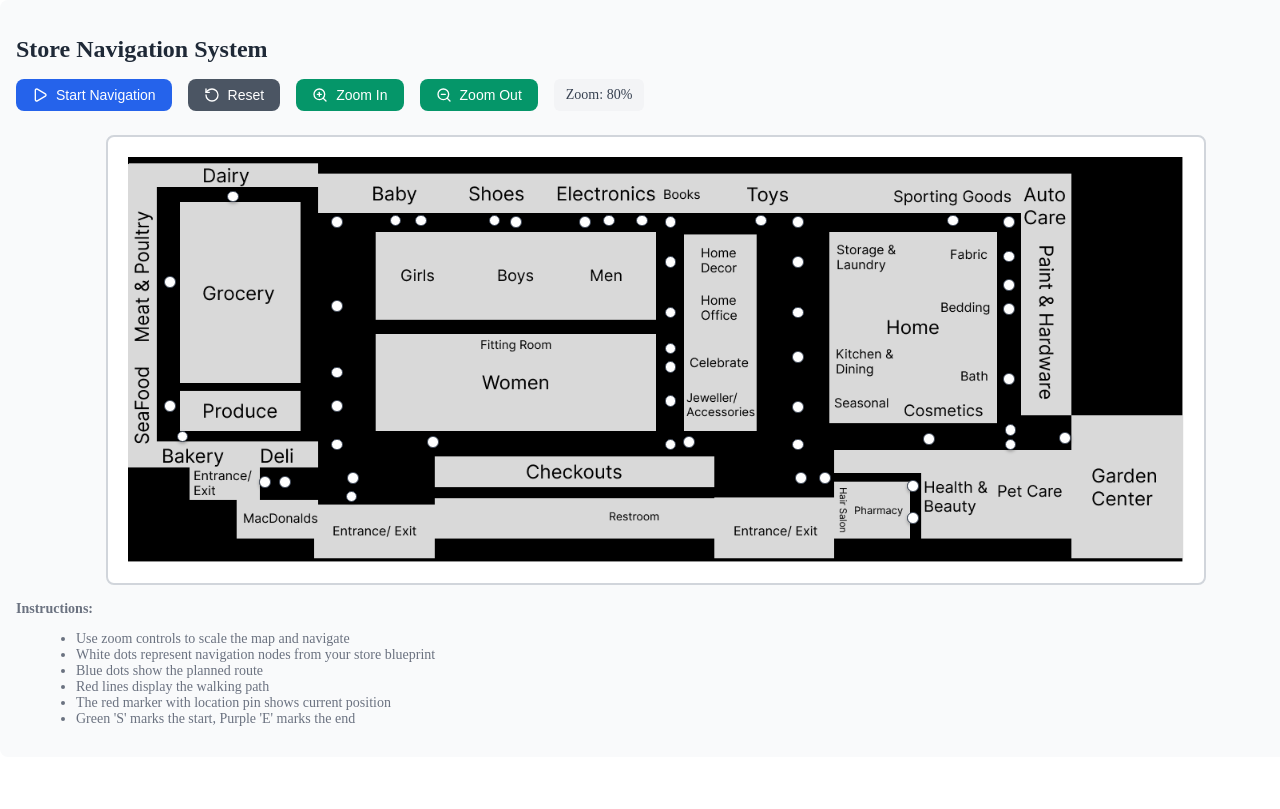
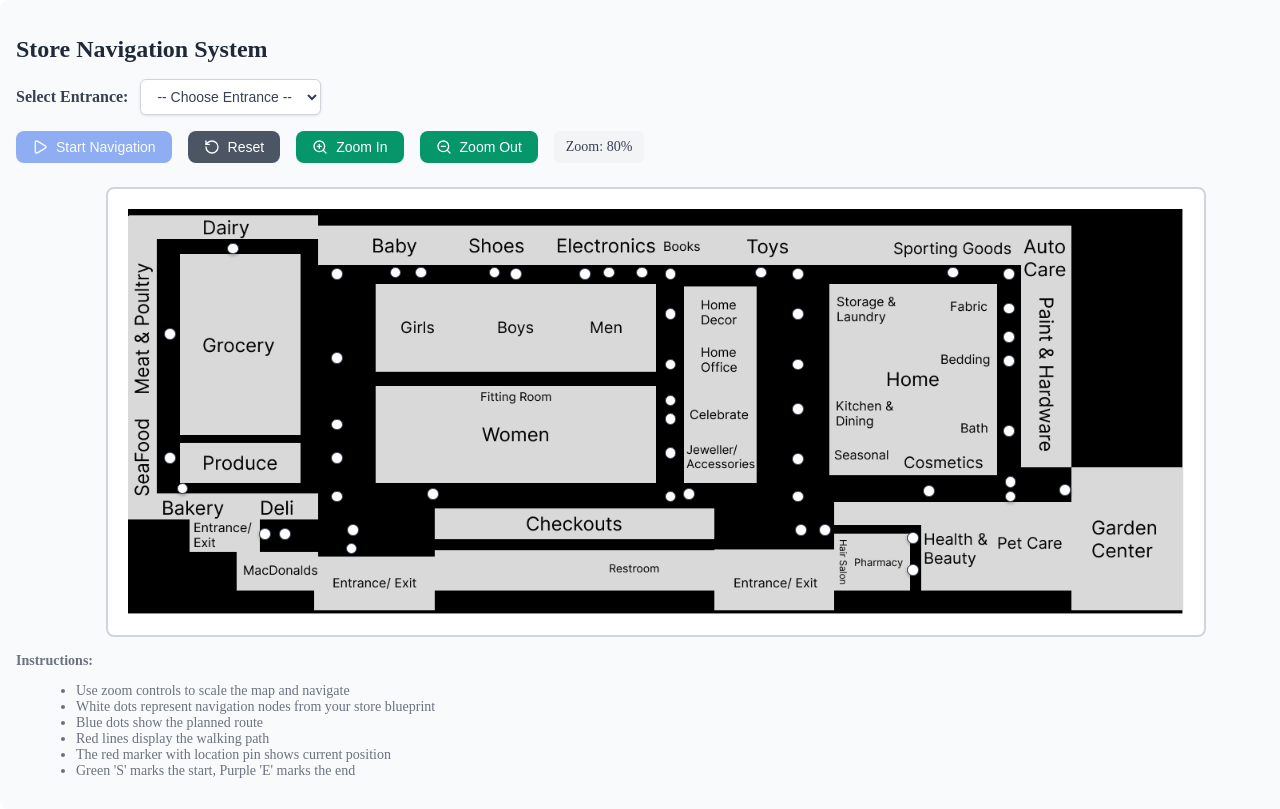
Before and after one commit to Pyro-Warrior-1884/NavCart, a React (Vite) app in the folder frontend/: page / in a window 1280 px wide. Shown: the top 809 px of the page. Built offline with nearby package versions, Linux system fonts and the light colour scheme.

Commit message:
Must Update Path

```diff
--- a/frontend/src/App.jsx
+++ b/frontend/src/App.jsx
@@ -55,7 +55,6 @@ const App = () => {
     'red_junction_8': { x: 280, y: 400, label: 'Junction 8' }
   };
 
-  // Define connections based on the white line connections visible in the blueprint
   const connections = {
     'dairy_top': ['meat_poultry', 'junction_5'],
     'baby_junction': ['girls_junction', 'junction_5'],
@@ -112,12 +111,10 @@ const App = () => {
   const [isAnimating, setIsAnimating] = useState(false);
   const [animationStep, setAnimationStep] = useState(0);
   const [selectedSections, setSelectedSections] = useState([]);
-  const [zoomLevel, setZoomLevel] = useState(0.8); // Start at 80% to fit screen better
-
-  // Use the Walmart.png file from public folder
+  const [zoomLevel, setZoomLevel] = useState(0.8);
+  const [Entrance, setEntrance] = useState("");
   const storeImageData = "/Walmart.png";
 
-  // Pathfinding algorithm using BFS
   const findPath = (start, end) => {
     if (start === end) return [start];
 
@@ -128,11 +125,14 @@ const App = () => {
       const path = queue.shift();
       const current = path[path.length - 1];
 
+      // Stop when we reach the destination
       if (current === end) {
         return path;
       }
 
-      const neighbors = connections[current] || [];
+      // Always move through the connected nodes
+      const neighbors = (connections[current] || []).filter(n => nodes[n]); // restrict to blue nodes only
+
       for (const neighbor of neighbors) {
         if (!visited.has(neighbor)) {
           visited.add(neighbor);
@@ -144,30 +144,39 @@ const App = () => {
     return [start];
   };
 
-  // Generate random shopping sections
+
+
   const generateRandomPath = () => {
     const shoppingSections = [
-      'dairy_top', 'electronics', 'toys', 'sporting_goods', 'girls_junction',
-      'boys_junction', 'men_junction', 'home_decor', 'kitchen_dining',
-      'fabric', 'bedding', 'cosmetics', 'pharmacy', 'health_beauty'
+      'dairy_top', 'baby_junction', 'baby_shoes', 'electronics', 'books_junction', 'toys', 'sporting_goods',
+      'auto_care', 'grocery_mid', 'produce_junction', 'seafood', 'meat_poultry', 'bakery_junction',
+      'girls_junction', 'women_junction', 'boys_junction', 'men_junction', 'home_decor', 'home_office',
+      'celebrate', 'jeweller', 'storage_laundry', 'home_mid', 'kitchen_dining', 'seasonal', 'fabric',
+      'bedding', 'paint_hardware', 'bath', 'cosmetics', 'deli_entrance', 'pharmacy', 'hair_salon',
+      'health_beauty', 'pet_care', 'garden_center'
     ];
 
     const numSections = Math.floor(Math.random() * 4) + 3;
     const selected = [];
     const shuffled = [...shoppingSections].sort(() => 0.5 - Math.random());
 
-    selected.push('main_entrance');
+    selected.push(Entrance);
 
     for (let i = 0; i < numSections && i < shuffled.length; i++) {
       selected.push(shuffled[i]);
     }
 
     selected.push('checkouts_1');
-
     return selected;
   };
 
+
   const startNavigation = () => {
+    if (!Entrance) {
+      alert("⚠ Please select an entrance before starting navigation!");
+      return;
+    }
+
     const sections = generateRandomPath();
     setSelectedSections(sections);
 
@@ -188,6 +197,7 @@ const App = () => {
     setSelectedSections([]);
     setAnimationStep(0);
     setIsAnimating(false);
+    setEntrance("");
   };
 
   const zoomIn = () => {
@@ -209,7 +219,6 @@ const App = () => {
     }
   }, [isAnimating, animationStep, currentPath.length]);
 
-  // Inline styles to ensure proper rendering
   const containerStyle = {
     width: '100%',
     padding: '16px',
@@ -254,10 +263,10 @@ const App = () => {
   borderRadius: '8px',
   overflow: 'hidden',
   margin: '0 auto',
-  width: `${1320 * zoomLevel + 40}px`,  // Dynamic width + padding
-  height: `${507 * zoomLevel + 40}px`,  // Dynamic height + padding
-  maxWidth: '100%',                     // Ensure it doesn't overflow screen
-  maxHeight: '90vh',                    // Keep it within viewport
+  width: `${1320 * zoomLevel + 40}px`,
+  height: `${507 * zoomLevel + 40}px`,
+  maxWidth: '100%',
+  maxHeight: '90vh',
   transition: 'width 0.3s ease, height 0.3s ease'
 };
 
@@ -281,11 +290,41 @@ const mapBackgroundStyle = {
         Store Navigation System
       </h2>
 
+      <div style={{ marginBottom: '16px', display: 'flex', gap: '12px', alignItems: 'center' }}>
+        <label htmlFor="entrance" style={{ fontWeight: '600', color: '#374151' }}>
+          Select Entrance:
+        </label>
+        <select
+          id="entrance"
+          value={Entrance}
+          onChange={(e) => setEntrance(e.target.value)}
+          style={{
+            padding: '8px 12px',
+            border: '1px solid #d1d5db',
+            borderRadius: '6px',
+            backgroundColor: '#fff',
+            fontSize: '14px',
+            color: '#374151',
+            boxShadow: '0 1px 3px rgba(0, 0, 0, 0.1)',
+            cursor: 'pointer'
+          }}
+        >
+          <option value="">-- Choose Entrance --</option>
+          <option value="main_entrance">Main Entrance</option>
+          <option value="left_entrance">Left Entrance</option>
+          <option value="right_entrance">Right Entrance</option>
+        </select>
+      </div>
+
       <div style={{ display: 'flex', gap: '16px', marginBottom: '16px', flexWrap: 'wrap' }}>
         <button
           onClick={startNavigation}
-            disabled={isAnimating}
-            style={primaryButtonStyle}
+          disabled={!Entrance || isAnimating}
+          style={{
+            ...primaryButtonStyle,
+            opacity: Entrance ? 1 : 0.5,
+            cursor: Entrance ? 'pointer' : 'not-allowed'
+          }}
         >
           <Play size={16} />
           Start Navigation
@@ -344,8 +383,6 @@ const mapBackgroundStyle = {
 
     <div style={mapContainerStyle}>
       <div style={mapBackgroundStyle}>
-
-          {/* Render all nodes as circles that scale with the image */}
         {Object.entries(nodes).map(([key, node]) => {
           const isInPath = currentPath.includes(key);
           const baseSize = isInPath ? 16 : 12;
@@ -374,7 +411,6 @@ const mapBackgroundStyle = {
           );
         })}
 
-          {/* Render path connections as red lines that scale */}
         {currentPath.map((nodeKey, index) => {
           if (index === 0 || index > animationStep) return null;
 
@@ -412,7 +448,6 @@ const mapBackgroundStyle = {
           );
         })}
 
-          {/* Current position indicator that scales */}
         {isAnimating && animationStep < currentPath.length && (
           <div
             style={{
@@ -436,10 +471,8 @@ const mapBackgroundStyle = {
           </div>
         )}
 
-          {/* Start and end indicators that scale */}
         {currentPath.length > 0 && (
           <>
-              {/* Start marker */}
             <div
               style={{
                 position: 'absolute',
@@ -463,7 +496,6 @@ const mapBackgroundStyle = {
               S
             </div>
 
-              {/* End marker */}
             <div
               style={{
                 position: 'absolute',
@@ -515,7 +547,6 @@ const mapBackgroundStyle = {
           </div>
         </div>
 
-          {/* Progress bar */}
         <div style={{
           marginTop: '12px',
           width: '100%',
@@ -549,7 +580,6 @@ const mapBackgroundStyle = {
       </ul>
     </div>
 
-      {/* CSS Animation for pulse effect */}
     <style jsx>{`
       @keyframes pulse {
         0%, 100% {
```
Lines whose indentation alone changed are shown as unchanged.
